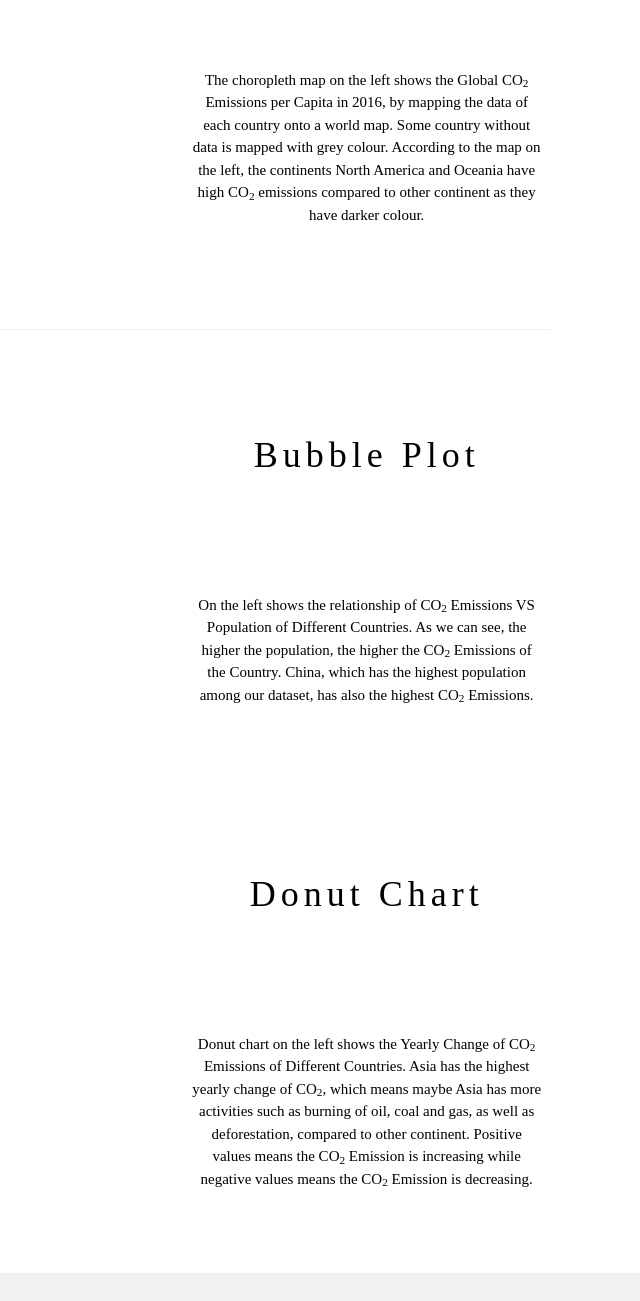
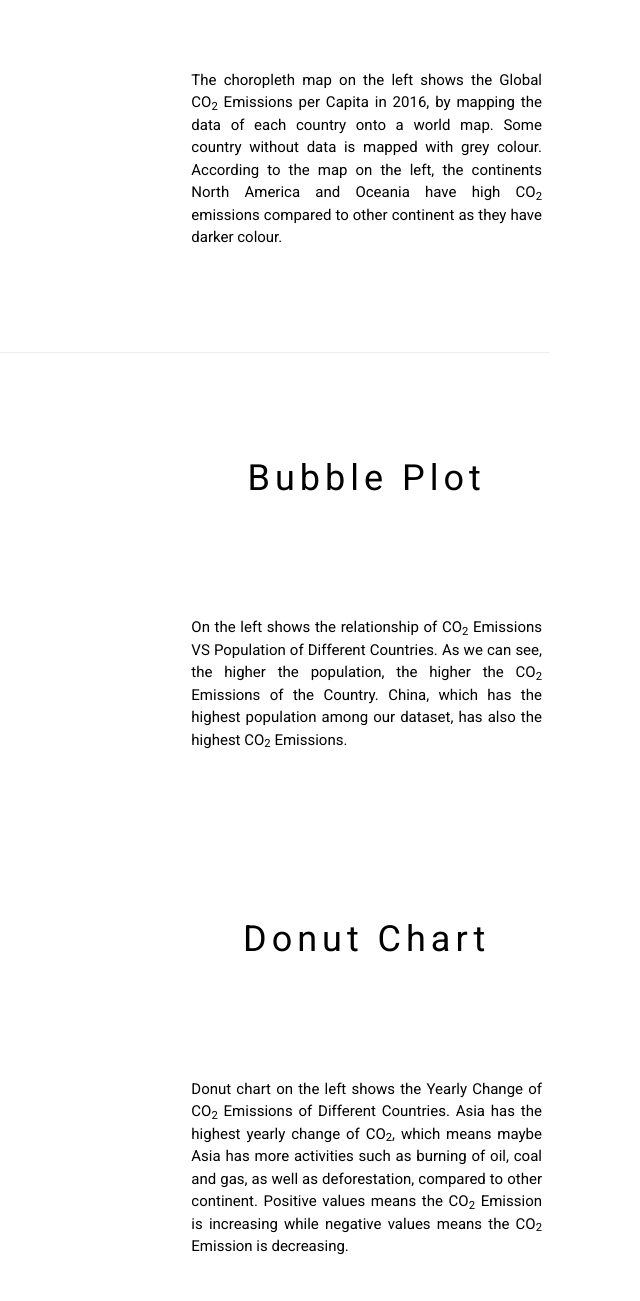
Before and after one commit to yu00anne/FIT3179-Assignment2, a plain HTML site: page index.html in a window 1280 px wide. Shown: the part 323-1624 px from the top of the page, without its empty margins (640-1280 px from the left). Drawn offline with Linux system fonts and the light colour scheme; a script that the page names is missing.

Commit message:
Edit font and justify text of index.html

```diff
--- a/index.html
+++ b/index.html
@@ -10,11 +10,12 @@
         <script src="https://cdn.jsdelivr.net/npm/vega-lite@5.1.0"></script>
         <script src="https://cdn.jsdelivr.net/npm/vega-embed@6.17.0"></script>
 
+        <link rel="stylesheet" type="text/css" href="//fonts.googleapis.com/css?family=Roboto" />
         <link rel="stylesheet" href="css/style.css">
         <style>
-            body {font-family: "Times New Roman", Georgia, Serif;}
+            body {font-family: "Roboto";}
             h1, h2, h3, h4, h5, h6 {
-            font-family: "Playfair Display";
+            font-family: "Roboto";
             letter-spacing: 5px;
             }
         </style>
@@ -66,7 +67,7 @@
             <h1 class="w3-padding-top-16 w3-center">Choropleth Map</h1>
             <!-- <h5 class="w3-center">Tradition since 1889</h5>
             <p class="w3-large">The Catering was founded in blabla by Mr. Smith in lorem ipsum dolor sit amet, consectetur adipiscing elit consectetur adipiscing elit, sed do eiusmod tempor incididunt ut labore et dolore magna aliqua. Ut enim ad minim veniam, quis nostrud exercitation ullamco laboris nisi ut aliquip ex ea commodo consequat. Duis aute iruredolor in reprehenderit in voluptate velit esse cillum dolore eu fugiat nulla pariatur.We only use <span class="w3-tag w3-light-grey">seasonal</span> ingredients.</p> -->
-            <p class="w3-padding-top-64 w3-center">
+            <p class="w3-padding-top-64" style="text-align: justify; text-justify: inter-word;">
                 The choropleth map on the left shows the Global CO<sub>2</sub> Emissions per Capita in 2016,
                 by mapping the data of each country onto a world map.
                 Some country without data is mapped with grey colour.
@@ -100,7 +101,7 @@
             <h1 class="w3-center">Bubble Plot</h1><br>
             <!-- <h5 class="w3-center">Tradition since 1889</h5>
             <p class="w3-large w3-justify">The Catering was founded in blabla by Mr. Smith in lorem ipsum dolor sit amet, consectetur adipiscing elit consectetur adipiscing elit, sed do eiusmod tempor incididunt ut labore et dolore magna aliqua. Ut enim ad minim veniam, quis nostrud exercitation ullamco laboris nisi ut aliquip ex ea commodo consequat. Duis aute iruredolor in reprehenderit in voluptate velit esse cillum dolore eu fugiat nulla pariatur.We only use <span class="w3-tag w3-light-grey">seasonal</span> ingredients.</p> -->
-            <p class="w3-padding-top-64 w3-center">
+            <p class="w3-padding-top-64" style="text-align: justify; text-justify: inter-word;">
                 On the left shows the relationship of CO<sub>2</sub> Emissions VS Population of
                 Different Countries. As we can see, the higher the population, the higher the
                 CO<sub>2</sub> Emissions of the Country. China, which has the highest population
@@ -131,7 +132,7 @@
             <h1 class="w3-center">Donut Chart</h1><br>
             <!-- <h5 class="w3-center">Tradition since 1889</h5> -->
             <!-- <p class="w3-large w3-justify">The Catering was founded in blabla by Mr. Smith in lorem ipsum dolor sit amet, consectetur adipiscing elit consectetur adipiscing elit, sed do eiusmod tempor incididunt ut labore et dolore magna aliqua. Ut enim ad minim veniam, quis nostrud exercitation ullamco laboris nisi ut aliquip ex ea commodo consequat. Duis aute iruredolor in reprehenderit in voluptate velit esse cillum dolore eu fugiat nulla pariatur.We only use <span class="w3-tag w3-light-grey">seasonal</span> ingredients.</p> -->
-            <p class="w3-padding-top-64 w3-center">
+            <p class="w3-padding-top-64" style="text-align: justify; text-justify: inter-word;">
                 Donut chart on the left shows the Yearly Change of CO<sub>2</sub> Emissions
                 of Different Countries. Asia has the highest yearly change of CO<sub>2</sub>,
                 which means maybe Asia has more activities such as burning of oil, coal and gas,
```
